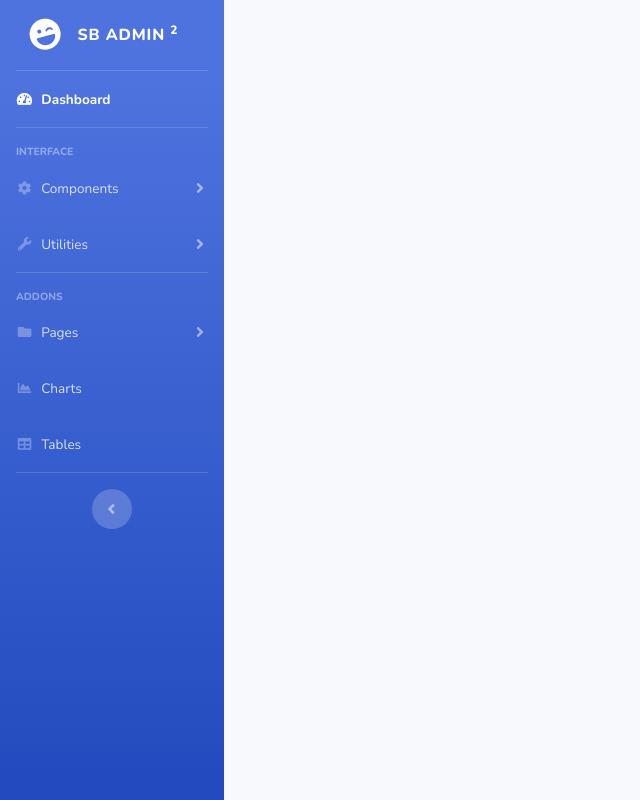
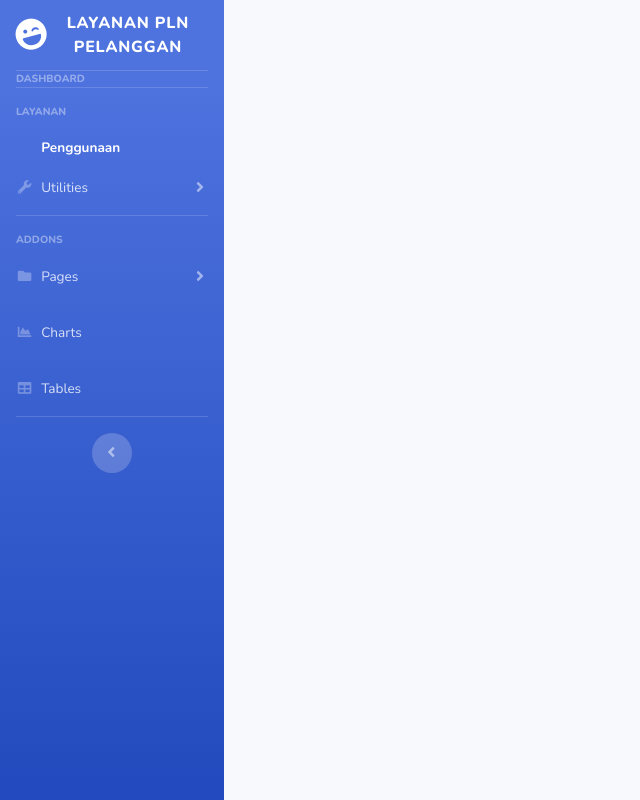
Before and after one commit to Adekurn/bayarin2, a PHP site: the page made by application/views/template/admin/admin_header.php in a window 1280 px wide. Shown: the whole page, without its empty margins (0-640 px from the left). Run offline with PHP 8.4, Linux system fonts and the light colour scheme; the template is opened without the code that fills it, so the values that code supplies are empty; some libraries are stand-ins or nearby versions.

Commit message:
gada apa apa

```diff
--- a/application/views/template/admin/admin_sidebar.php
+++ b/application/views/template/admin/admin_sidebar.php
@@ -6,17 +6,15 @@
         <div class="sidebar-brand-icon rotate-n-15">
             <i class="fas fa-laugh-wink"></i>
         </div>
-        <div class="sidebar-brand-text mx-3">SB Admin <sup>2</sup></div>
+        <div class="sidebar-brand-text mx-3">Layanan PLN Pelanggan</div>
     </a>
 
     <!-- Divider -->
     <hr class="sidebar-divider my-0">
 
     <!-- Nav Item - Dashboard -->
-    <li class="nav-item active">
-        <a class="nav-link" href="index.html">
-            <i class="fas fa-fw fa-tachometer-alt"></i>
-            <span>Dashboard</span></a>
+    <li class="sidebar-heading">
+        <span>Dashboard</span></a>
     </li>
 
     <!-- Divider -->
@@ -24,24 +22,16 @@
 
     <!-- Heading -->
     <div class="sidebar-heading">
-        Interface
+        Layanan
     </div>
 
     <!-- Nav Item - Pages Collapse Menu -->
-    <li class="nav-item">
-        <a class="nav-link collapsed" href="#" data-toggle="collapse" data-target="#collapseTwo" aria-expanded="true" aria-controls="collapseTwo">
-            <i class="fas fa-fw fa-cog"></i>
-            <span>Components</span>
-        </a>
-        <div id="collapseTwo" class="collapse" aria-labelledby="headingTwo" data-parent="#accordionSidebar">
-            <div class="bg-white py-2 collapse-inner rounded">
-                <h6 class="collapse-header">Custom Components:</h6>
-                <a class="collapse-item" href="buttons.html">Buttons</a>
-                <a class="collapse-item" href="cards.html">Cards</a>
-            </div>
-        </div>
+    <li class="nav-item active">
+        <a class="nav-link pb-0" href="<?=
+                                        base_url('Admin/layanan'); ?>">
+            <i class="fa fa-fw fa book"></i>
+            <span>Penggunaan</span></a>
     </li>
-
     <!-- Nav Item - Utilities Collapse Menu -->
     <li class="nav-item">
         <a class="nav-link collapsed" href="#" data-toggle="collapse" data-target="#collapseUtilities" aria-expanded="true" aria-controls="collapseUtilities">
```
Also changed, not shown: application/controllers/Admin.php (+15 -0 lines), application/views/template/admin/layanan.php (added, +61 -0 lines), application/models/ModelPenggunaan.php (added).
